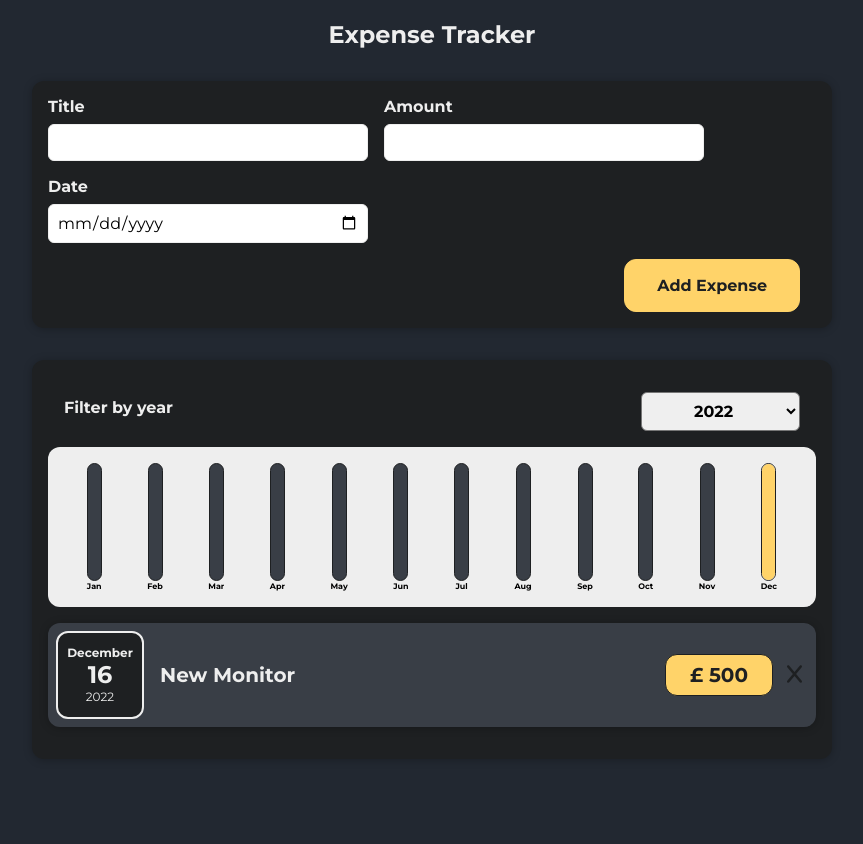
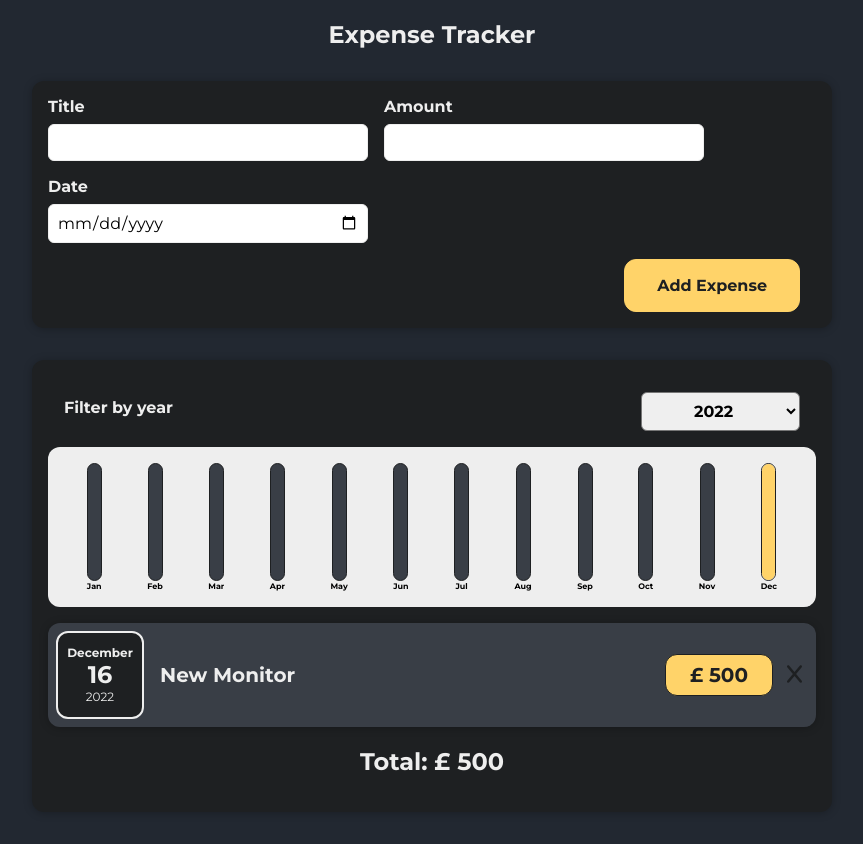
Before and after one commit to MikesonO/expense-tracker, a React (Create React App) app: page / in a window 1280 px wide. Shown: the whole page, without its empty margins (208-1071 px from the left). Before the commit the page ends 800 px from the top, so only its background shows below. Built offline with nearby package versions, Linux system fonts and the light colour scheme.

Commit message:
Add ExpenseTotal component

```diff
--- /dev/null
+++ b/src/components/Expenses/ExpenseTotal.js
@@ -0,0 +1,19 @@
+import './ExpenseTotal.scss';
+
+const ExpenseTotal = data => {
+
+  const calculateTotal = () => {
+    const total = data.total.reduce((total, expense) => total + expense.amount, 0);
+    return Number.isInteger(total) ? total : total.toFixed(2);
+  }
+
+  if (data.total.length === 0) {
+    return
+  }
+
+  return (
+    <h2 className="expense-total">Total: £ {calculateTotal()}</h2>
+  )
+}
+
+export default ExpenseTotal;
--- /dev/null
+++ b/src/components/Expenses/ExpenseTotal.scss
@@ -0,0 +1,7 @@
+//Color Variable
+$color1: #EEEEEE;
+
+.expense-total{
+  color: $color1;
+  text-align: center;
+}
--- a/src/components/Expenses/Expenses.js
+++ b/src/components/Expenses/Expenses.js
@@ -4,6 +4,7 @@ import Card from '../UI/Card';
 import ExpenseFilter from './ExpenseFilter';
 import ExpensesList from './ExpensesList';
 import ExpensesChart from './ExpensesChart';
+import ExpenseTotal from './ExpenseTotal';
 import './Expenses.scss';
 
 const Expenses = (data) => {
@@ -30,6 +31,8 @@ const Expenses = (data) => {
       />
       <ExpensesChart expenses={filteredExpenses}/>
       <ExpensesList items={filteredExpenses} onDeleteExpense={data.onDeleteExpense}/>
+      <ExpenseTotal total={filteredExpenses}/>
+
    </Card>
   </div>
   );
```
